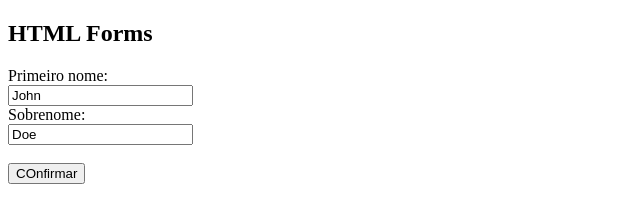
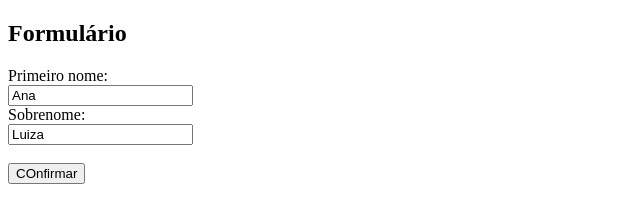
Before and after one commit to borzoilover/borzoilover.github.io, a plain HTML site: page dois.html in a window 1280 px wide. Shown: the whole page, without its empty margins (0-640 px from the left). Drawn offline with Linux system fonts and the light colour scheme.

Commit message:
Update dois.html

```diff
--- a/dois.html
+++ b/dois.html
@@ -2,13 +2,13 @@
 <html>
 <body>
 
-<h2>HTML Forms</h2>
+<h2>Formulário</h2>
 
       <form>
         <label for="fname">Primeiro nome:</label><br>
-  <input type="text" id="fname" name="fname" value="John"><br>
+        <input type="text" id="fname" name="fname" value="Ana"><br>
         <label for="lname">Sobrenome:</label><br>
-  <input type="text" id="lname" name="lname" value="Doe"><br><br>
+        <input type="text" id="lname" name="lname" value="Luiza"><br><br>
         <input type="submit" value="COnfirmar">
       </form>
   </body>
```
Lines whose indentation alone changed are shown as unchanged.
